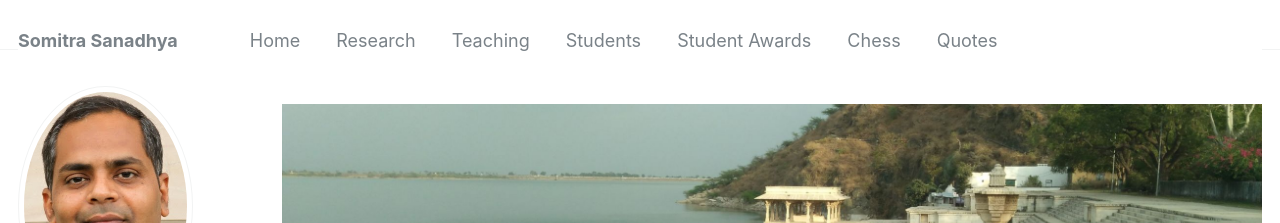
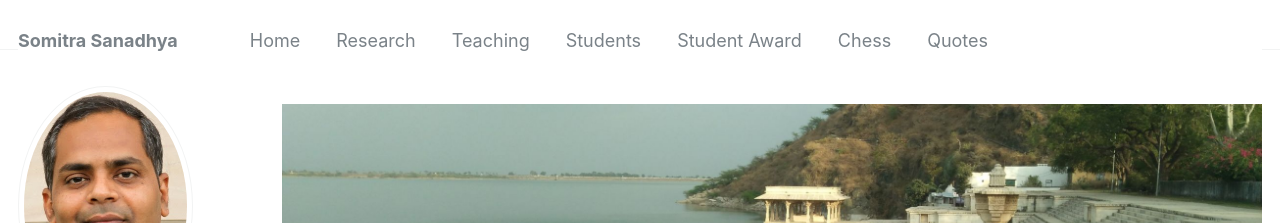
Before and after one commit to somitra-sanadhya/somitra-sanadhya.github.io, a Jekyll site: the page built from _pages/about.md, in a window 1280 px wide. Shown: the top 223 px of the page. Built offline with Jekyll 4.4.1, drawn with Linux system fonts in a browser that asks for light colours; some web fonts are replaced.

Commit message:
Update navigation.yml

```diff
--- a/_data/navigation.yml
+++ b/_data/navigation.yml
@@ -12,7 +12,7 @@ main:
   - title: "Students"
     url: /students/
 
-  - title: "Student Awards"
+  - title: "Student Award"
     url: /student_award/
 
   - title: "Chess"
```
